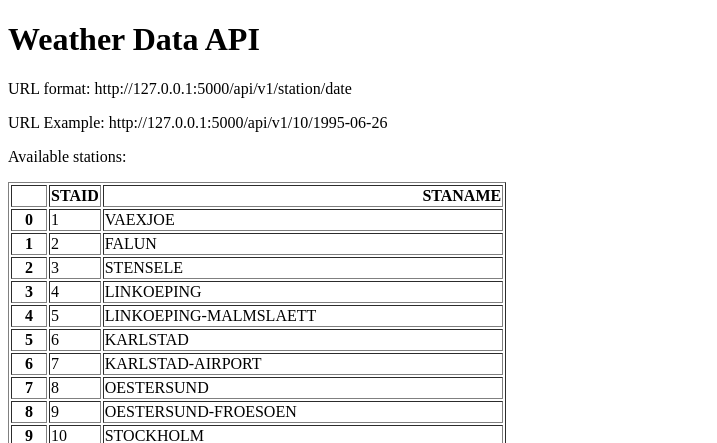
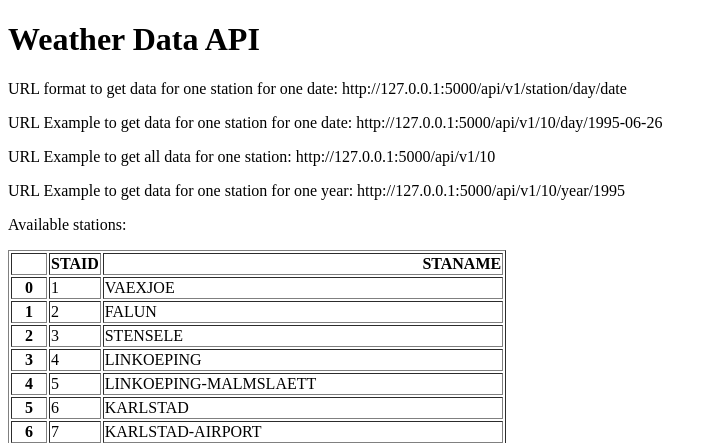
Before and after one commit to karimbouaziz95/WeatherAPI, a Flask app: page / in a window 1280 px wide. Shown: the top 443 px of the page, without its empty margins (0-717 px from the left). Run offline with Flask 3, Linux system fonts and the light colour scheme.

Commit message:
Refactor API routes: add endpoints for station yearly data retrieval and update URL examples in home.html

```diff
--- a/main.py
+++ b/main.py
@@ -15,8 +15,16 @@ def home():
     )
 
 
-@app.route("/api/v1/<station>/<date>")
-def about(station, date):
+@app.route("/api/v1/<station>")
+def station_all_data(station):
+    filename = f"data_small/TG_STAID{str(station).zfill(6)}.txt"
+    df = pd.read_csv(filename, skiprows=20, parse_dates=["    DATE"])
+    result = df.to_dict(orient="records")
+    return result
+
+
+@app.route("/api/v1/<station>/day/<date>")
+def station_data_at_date(station, date):
     filename = f"data_small/TG_STAID{str(station).zfill(6)}.txt"
     df = pd.read_csv(filename, skiprows=20, parse_dates=["    DATE"])
     df["TG"] = df['   TG'].mask(df['   TG'] == -9999, np.nan)
@@ -29,5 +37,12 @@ def about(station, date):
     }
 
 
+@app.route("/api/v1/<station>/year/<year>")
+def station_data_at_year(station, year):
+    filename = f"data_small/TG_STAID{str(station).zfill(6)}.txt"
+    df = pd.read_csv(filename, skiprows=20, parse_dates=["    DATE"])
+    result = df[df["    DATE"].dt.year == int(year)].to_dict(orient="records")
+    return result
+
 if __name__ == "__main__":
     app.run(debug=True)
--- a/templates/home.html
+++ b/templates/home.html
@@ -7,8 +7,20 @@
 </head>
 <body>
     <h1>Weather Data API</h1>
-    <p>URL format: http://127.0.0.1:5000/api/v1/station/date</p>
-    <p>URL Example: http://127.0.0.1:5000/api/v1/10/1995-06-26</p>
+    <p>URL format to get data for one station for one date:
+        http://127.0.0.1:5000/api/v1/station/day/date</p>
+    <p>
+        URL Example to get data for one
+        station for one date: http://127.0.0.1:5000/api/v1/10/day/1995-06-26
+    </p>
+    <p>
+        URL Example to get all data for one station:
+        http://127.0.0.1:5000/api/v1/10
+    </p>
+    <p>
+        URL Example to get data for one station for one year:
+        http://127.0.0.1:5000/api/v1/10/year/1995
+    </p>
     <p>Available stations:</p>
     <p>{{data|safe}}</p>
 </body>
```
